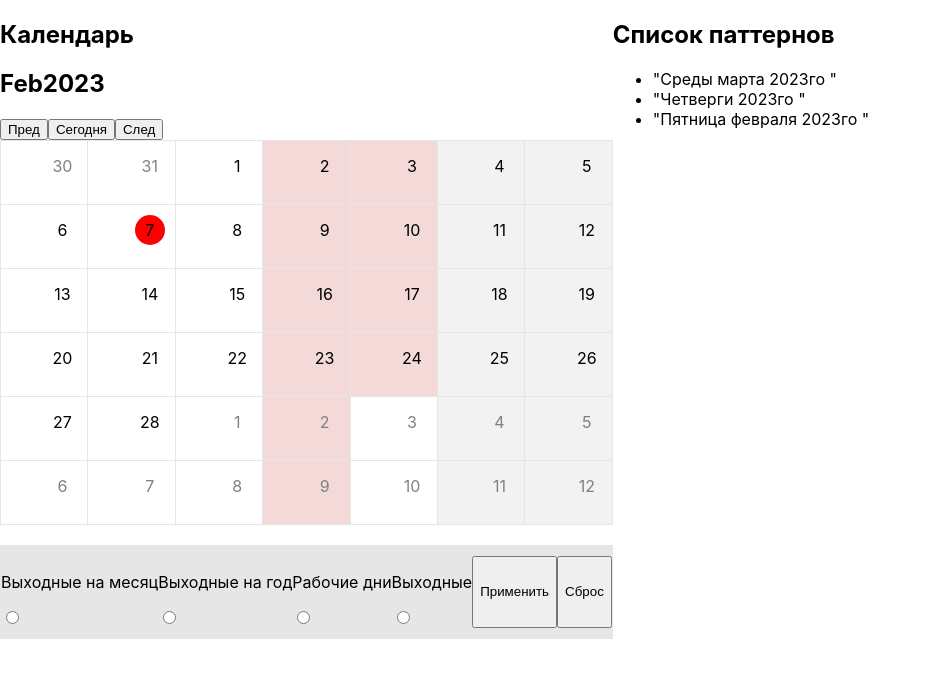
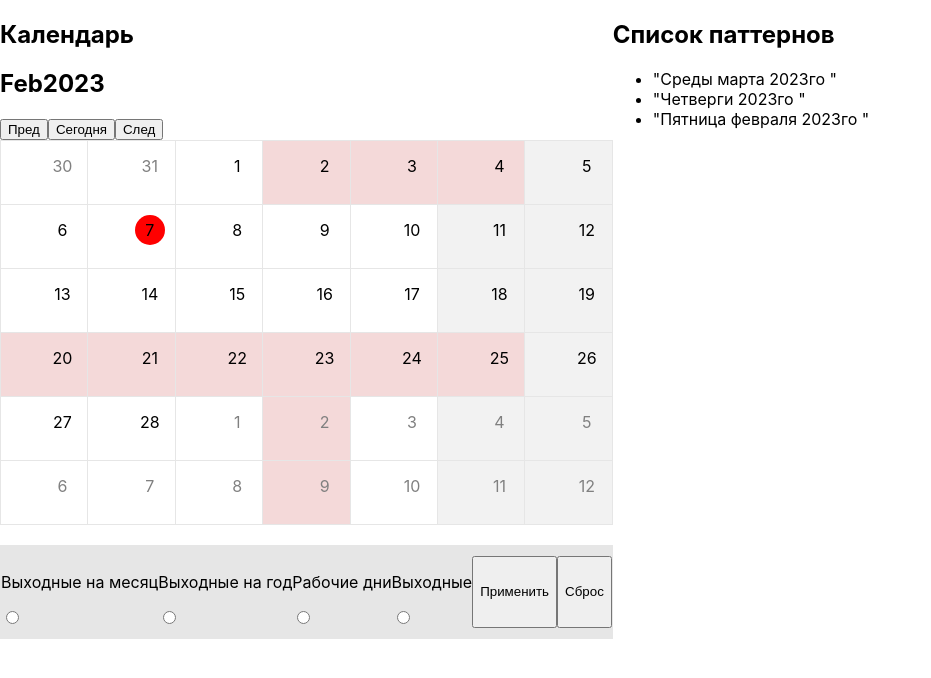
Before and after one commit to MarkBelyy/dmaster_test, a React (Create React App) app: page / in a window 1280 px wide. Shown: the top 678 px of the page, without its empty margins (0-931 px from the left). Built offline with nearby package versions, Linux system fonts and the light colour scheme.

Commit message:
all start arr

```diff
--- a/src/components/calendar/CalendarGrid.jsx
+++ b/src/components/calendar/CalendarGrid.jsx
@@ -2,7 +2,7 @@ import React, { useEffect, useState } from 'react'
 import moment from 'moment'
 import _ from 'lodash';
 import styled from 'styled-components'
-
+import api from '../../services/api'
 
 const GridWrapper = styled.div`
     display: grid;
@@ -91,6 +91,14 @@ export default function CalendarGrid(
         }
         return uobj
     }
+    const parseDate = (dateObj) => {
+
+        const startDate = moment(`${dateObj.startyear}-${dateObj.startmonth}-${dateObj.startday}`, "YYYY-MM-DD");
+        const endDate = moment(`${dateObj.endyear}-${dateObj.endmonth}-${dateObj.endday}`, "YYYY-MM-DD");
+        console.log('startdata', startDate); // Выводит "05.02.2023"
+        console.log('enddata', endDate); // Выводит "19.02.2023"
+        return [startDate, endDate];
+    }
 
     useEffect(() => {
         setIsRed([])
@@ -111,9 +119,26 @@ export default function CalendarGrid(
             month: 2,
             day: 5
         }]
+        let ionget = [{
+            startday: 5,
+            startmonth: 2,
+            startyear: 2023,
+            endday: 19,
+            endmonth: 2,
+            endyear: 2023
+        }]
+        let ioffget = [{
+            startday: 3,
+            startmonth: 2,
+            startyear: 2023,
+            endday: 25,
+            endmonth: 2,
+            endyear: 2023
+        }]
         console.log(checkObjSinArray(patget, patternDays))
         setPatternDays(patternDays.concat(checkObjSinArray(patget, patternDays)))
-
+        setIgnoreOnDays(ignoreOnDays.concat(checkObjSinArray(ionget, ignoreOnDays)))
+        setIgnoreOffDays(ignoreOffDays.concat(checkObjSinArray(ioffget, ignoreOffDays)))
         // setSuccesful(true)
     }, [tempday])
 
@@ -132,7 +157,23 @@ export default function CalendarGrid(
                 }
             }
         }
-    }, [tempday])
+        if (ignoreOffDays) {
+            for (let i = 0; i < ignoreOffDays.length; i++) {
+                let ioffarr = getIgonoreDays(parseDate(ignoreOffDays[i])[0], parseDate(ignoreOffDays[i])[1])
+                console.log('ioffarr: ', ioffarr)
+                setIsRed(prevIsRed => _.uniq(prevIsRed.concat(ioffarr)));
+            }
+        }
+        if (ignoreOnDays) {
+            for (let i = 0; i < ignoreOnDays.length; i++) {
+                let ionarr = getIgonoreDays(parseDate(ignoreOnDays[i])[0], parseDate(ignoreOnDays[i])[1])
+                console.log('ionarr: ', ionarr)
+                setIsRed(prevIsRed => prevIsRed.filter(item => !ionarr.includes(item)))
+            }
+        }
+
+    }
+    , [tempday])
 
 useEffect(() => {
     if (startDateOn && endDateOn) {
@@ -152,7 +193,6 @@ export default function CalendarGrid(
         let arron = getIgonoreDays(startDateOn, endDateOn)
         let arr = isRed.filter(item => !arron.includes(item))
         setIsRed(arr)
-
     }
 }, [startDateOn, endDateOn])
 
@@ -172,9 +212,9 @@ export default function CalendarGrid(
         let arroff = getIgonoreDays(startDateOff, endDateOff)
         let arr = arroff.filter(item => !isRed.includes(item))
         setIsRed(isRed.concat(arr))
-
     }
 }, [startDateOff, endDateOff])
+
 
 useEffect(() => {
     console.log(`isRed:${isRed}`)
```
Lines whose indentation alone changed are shown as unchanged.
